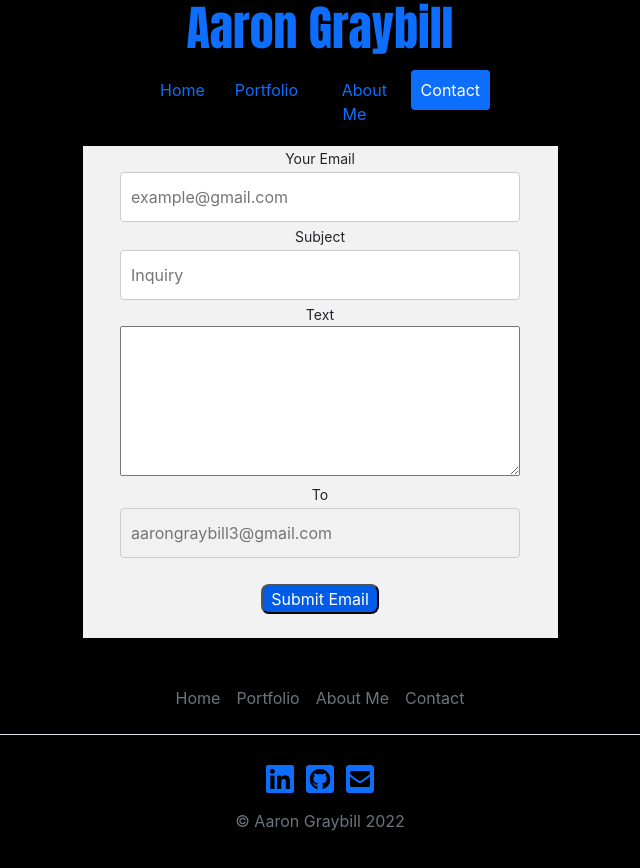
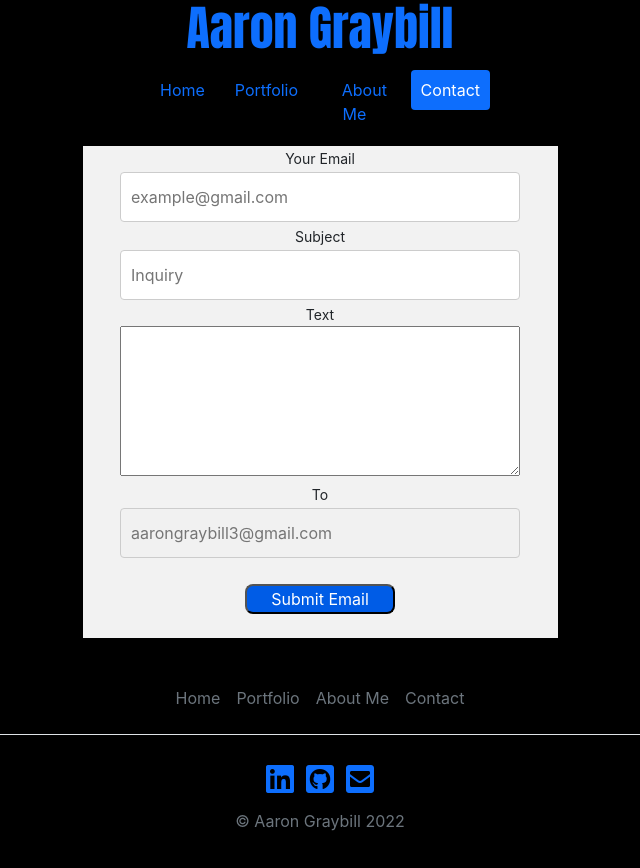
Before and after one commit to y0Phoenix/y0Phoenix.gihub.io, a React (Create React App) app: page /contact in a window 1280 px wide. Shown: the top 868 px of the page, without its empty margins (320-960 px from the left). Built offline with nearby package versions, Linux system fonts and the light colour scheme.

Commit message:
diff width for submit button

```diff
--- a/src/App.css
+++ b/src/App.css
@@ -200,7 +200,7 @@ hr {
   background-color: #005ce6;
   border-radius: 8px;
   margin: auto;
-  width: 25%;
+  width: 150px;
   color: white;
 }
 .email-form-submit:hover{
```
